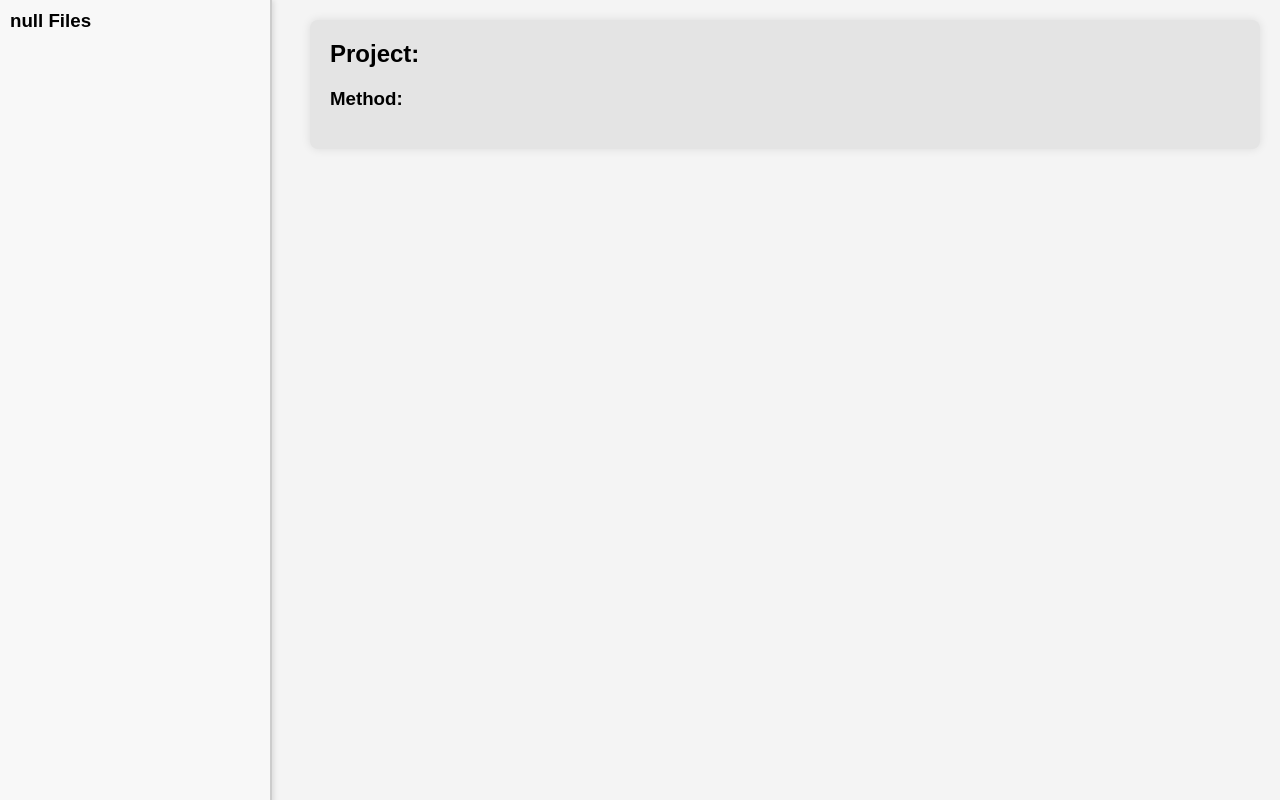
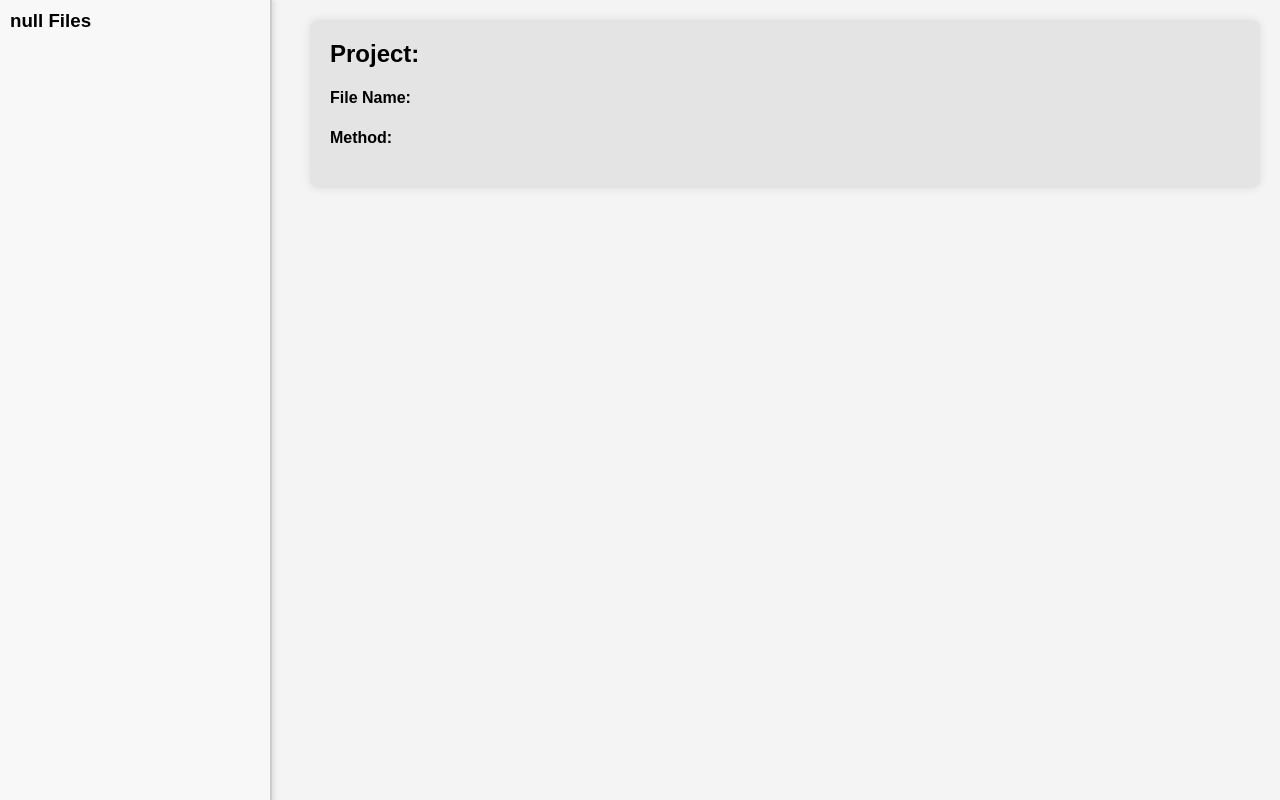
Before and after one commit to nahidul-opu/Tangled, a Flask app: page /ReviewMethodHistory in a window 1280 px wide. Run offline with Flask 3, Linux system fonts and the light colour scheme; parts of the project's set-up code (start-up, migrations or seed data) failed here and were passed over; some libraries are stand-ins or nearby versions.

Commit message:
UI Update

```diff
--- a/web-app/app.py
+++ b/web-app/app.py
@@ -53,8 +53,6 @@
         if "NotBuggy" in method_type:
             on_review_methods = true_not_buggy_methods
 
-        print(method_type)
-
         files = on_review_methods["Project"]+"/"+on_review_methods["File"]
         return jsonify(files.to_list())
     except Exception as e:
@@ -82,6 +80,7 @@
 
 
         res = {"Project": project_name,
+               "SourceFile": json_data["sourceFilePath"],
                "MethodName": json_data["functionName"],
                "Changes" : []
                }
@@ -128,6 +127,7 @@
 
             commit_message = change_data["commitMessage"]
             res["Changes"].append({"File": item["File"],
+                                   "SourceFile": json_data["sourceFilePath"],
                                    "Type": commit_data["type"],
                                    "Source": change_data["actualSource"],
                                    "Diff": change_data["diff"]
@@ -183,15 +183,15 @@
 
             decision = ""
             if gold_set is not None and gold_set.loc[(gold_set['Project'] == project_name) & (gold_set['File'] == item["File"]) & (gold_set["CommitHash"] == commit_hash)].shape[0] > 0:
-                decision = gold_set.loc[(gold_set['Project'] == project_name) & (gold_set['File'] == item["File"]) & (gold_set["CommitHash"] == commit_hash)]["Decision"][0]
+                decision = gold_set.loc[(gold_set['Project'] == project_name) & (gold_set['File'] == item["File"]) & (gold_set["CommitHash"] == commit_hash)]["Decision"].to_list()[0]
 
             res["Changes"].append({"File": item["File"],
+                                   "SourceFile": json_data["sourceFilePath"],
                                    "Type": commit_data["type"],
                                    "Source": change_data["actualSource"],
                                    "Diff": change_data["diff"],
                                    "CurrentDecision": decision})
 
-        print(res)
         return jsonify(res)
     except Exception as e:
         return jsonify({"error": str(e)}), 500
--- a/web-app/templates/CommitReviewer.html
+++ b/web-app/templates/CommitReviewer.html
@@ -157,6 +157,10 @@
                     fileHeader.textContent = "File: " + change.File;
                     changeBlock.appendChild(fileHeader);
 
+                    let fileNameHeader = document.createElement('h4');
+                    fileNameHeader.textContent = "Source File: " + change.SourceFile;
+                    changeBlock.appendChild(fileNameHeader);
+
                     let typeTag = document.createElement('p');
                     typeTag.innerHTML = `<strong>Change Type:</strong> ${change.Type}`;
                     changeBlock.appendChild(typeTag);
--- a/web-app/templates/MethodHistoryReviewer.html
+++ b/web-app/templates/MethodHistoryReviewer.html
@@ -132,7 +132,8 @@
         </div>
         <div id="content">
             <h2>Project: <span id="project-name"></span></h2>
-            <h3>Method: <span id="method-name"></span></h3>
+            <h4>File Name: <span id="file-name"></span></h4>
+            <h4>Method: <span id="method-name"></span></h4>
             <div id="changes-container"></div>
         </div>
 
@@ -172,6 +173,7 @@
             .then(response => response.json())
             .then(data => {
                 document.getElementById('project-name').textContent = data.Project;
+                document.getElementById('file-name').textContent = data.SourceFile;
                 document.getElementById('method-name').textContent = data.MethodName;
 
                 const changesContainer = document.getElementById('changes-container');
```
Also changed, not shown: web-app/templates/TangledBuggyReviewer.html (+9 -4 lines).
